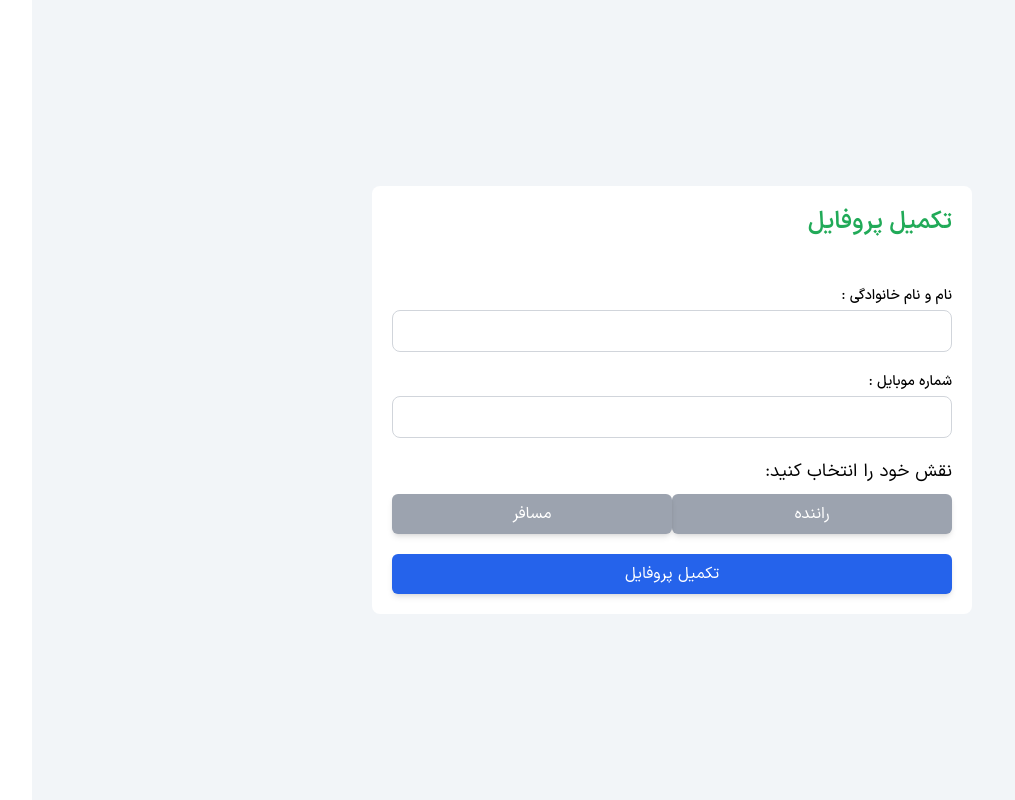
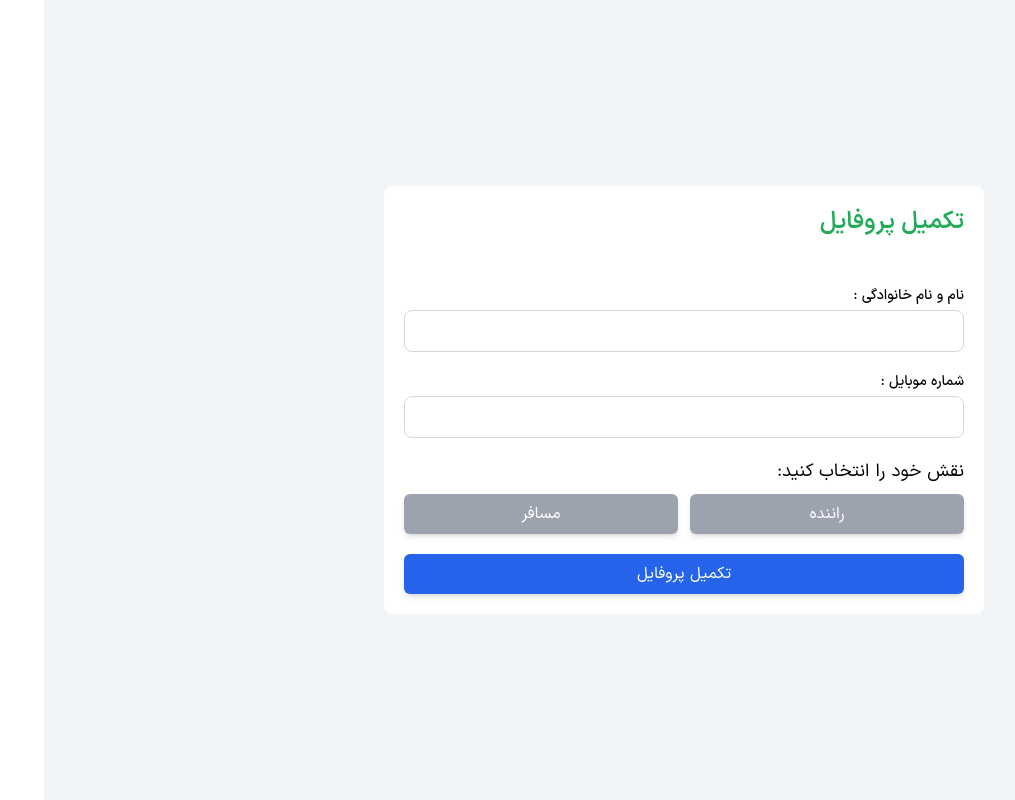
Before and after one commit to erfanmazid/snapp-clone, a Next.js app: page /profile-completion in a window 1280 px wide. Shown: the whole page, without its empty margins (73-1088 px from the left). Built offline with nearby package versions, Linux system fonts and the light colour scheme; no server answers.

Commit message:
feat: change driver url link

```diff
--- a/components/app/profile-completion/userInfo/UserInfo.tsx
+++ b/components/app/profile-completion/userInfo/UserInfo.tsx
@@ -67,7 +67,7 @@ function UserInfo({
 
       toast.success("اطلاعات شما با موفقیت ثبت شد.");
       if (role === "driver") {
-        router.push("/driver/profile");
+        router.push("/driver/register-car");
       } else if (role === "passenger") {
         router.push("/passenger/profile");
       }
@@ -93,7 +93,7 @@ function UserInfo({
       />
       <div className="flex flex-col gap-2">
         <h2 className="text-lg">نقش خود را انتخاب کنید:</h2>
-        <div className="flex justify-between">
+        <div className="flex justify-between gap-3">
           <Button
             onClick={() => handleRoleSelection("driver")}
             className={`w-[48%] bg-gray-400 hover:bg-primary ${
```
